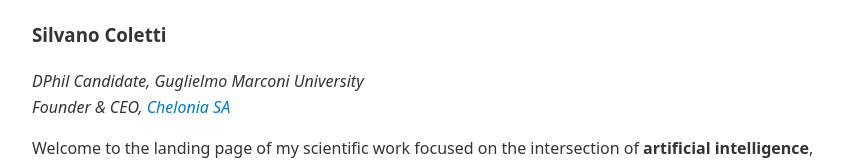
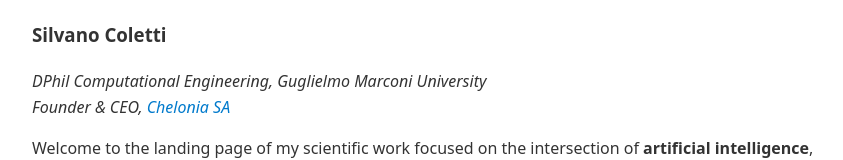
Before and after one commit to silcoletti/ai-health-wearables, a plain HTML site: page index.html in a window 1280 px wide. Shown: the part 189-349 px from the top of the page, without its empty margins (208-1051 px from the left). Drawn offline with Linux system fonts and the light colour scheme.

Commit message:
Update index.html

```diff
--- a/index.html
+++ b/index.html
@@ -46,7 +46,7 @@
   <div class="container">
 <h1>AI for Health: Digital Biomarkers & Wearable Phenotyping</h1>
 <h3>Silvano Coletti</h3>
-<p><em>DPhil Candidate, Guglielmo Marconi University</em><br>
+<p><em>DPhil Computational Engineering, Guglielmo Marconi University</em><br>
 <em>Founder & CEO, <a href="https://chelonia.swiss" target="_blank">Chelonia SA</a></em>
 
     <div class="section">
```
